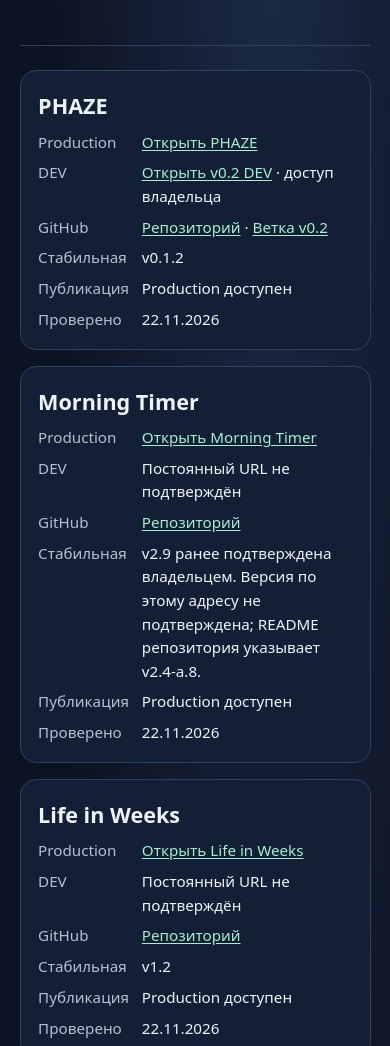
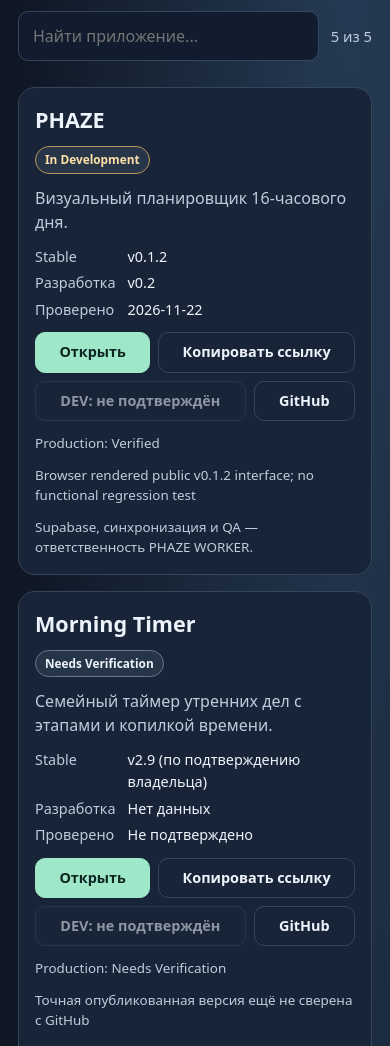
Before and after one commit to studio1037/studio1037-app-hub, a plain HTML site: page index.html in a window 390 px wide. Shown: the part 186-1232 px from the top of the page. Drawn offline with Linux system fonts and the light colour scheme.

Commit message:
feat: render accessible responsive Hub cards from apps.json

```diff
--- a/index.html
+++ b/index.html
@@ -1,62 +1,67 @@
 <!doctype html>
 <html lang="ru">
+<head>
 <meta charset="utf-8">
-<meta name="viewport" content="width=device-width, initial-scale=1">
-<meta name="theme-color" content="#0c1322">
+<meta name="viewport" content="width=device-width,initial-scale=1">
+<meta name="theme-color" content="#101826">
+<meta name="description" content="Studio1037 App Hub: проверенные ссылки на приложения, исходники и среды разработки.">
 <title>Studio1037 · App Hub</title>
 <style>
-:root{color-scheme:dark;--bg:#0c1322;--panel:#131f34;--line:#304158;--text:#edf3ff;--muted:#b3c1d8;--accent:#a4efd0}
-*{box-sizing:border-box}body{margin:0;background:radial-gradient(ellipse at 70% 0,#1d2b47,transparent 60%),var(--bg);color:var(--text);font:1rem/1.55 system-ui,sans-serif}
-main{max-width:1050px;margin:auto;padding:clamp(1rem,5vw,3rem)}header{padding:1.4rem 0 2rem;border-bottom:1px solid var(--line);margin-bottom:1.5rem}.brand{letter-spacing:.14em;color:var(--accent);font-weight:750}
-h1{font-size:clamp(2.7rem,8vw,5.5rem);line-height:1;letter-spacing:-.065em;margin:.5rem 0 1rem}h2{font-size:1.35rem;margin:0 0 .5rem}.muted,dt{color:var(--muted)}
-.apps{display:grid;grid-template-columns:repeat(auto-fit,minmax(min(100%,285px),1fr));gap:1rem}article{background:var(--panel);border:1px solid var(--line);border-radius:1rem;padding:1.1rem;min-width:0}
-dl{display:grid;grid-template-columns:max-content minmax(0,1fr);gap:.45rem .8rem;margin:0}dt,dd{margin:0;font-size:.95rem}dd{overflow-wrap:anywhere}a{color:var(--accent);text-underline-offset:.15em}a:focus-visible{outline:2px solid var(--accent);outline-offset:4px}
-footer{margin-top:2rem;padding-top:1.3rem;border-top:1px solid var(--line);color:var(--muted)}
+:root{color-scheme:dark;--bg:#101826;--panel:#182538;--edge:#34465b;--text:#edf3fa;--muted:#becddd;--accent:#9fe7c9;--focus:#ffd27d}
+*{box-sizing:border-box}body{margin:0;background:radial-gradient(ellipse at 90% 0%,#263c55,transparent 65%),var(--bg);color:var(--text);font:16px/1.5 system-ui,-apple-system,Segoe UI,sans-serif}
+main{max-width:1160px;padding:clamp(18px,4vw,50px);margin:auto}header{margin-bottom:28px} .eyebrow{color:var(--accent);font-weight:750;letter-spacing:.12em;font-size:.85rem}
+h1{font-size:clamp(2.4rem,7vw,4.5rem);letter-spacing:-.05em;margin:8px 0;line-height:1.08}h2{font-size:1.35rem;margin:0}p{margin:9px 0} .muted{color:var(--muted)}
+.toolbar{display:flex;align-items:center;gap:12px;flex-wrap:wrap;margin:26px 0}input{font:inherit;color:var(--text);background:#111d2e;border:1px solid var(--edge);border-radius:10px;padding:12px 14px;flex:1 1 230px;min-width:0}
+.counter{color:var(--muted);font-size:.92rem}.apps{display:grid;grid-template-columns:repeat(auto-fit,minmax(min(100%,315px),1fr));gap:16px}article{background:var(--panel);border:1px solid var(--edge);border-radius:17px;padding:20px;min-width:0;display:flex;flex-direction:column;gap:12px}
+.card-top{display:flex;justify-content:space-between;align-items:flex-start;gap:10px}.pill{font-size:.74rem;line-height:1.3;font-weight:700;border:1px solid #67788a;border-radius:100px;padding:5px 9px;white-space:nowrap;background:#263648}
+.pill.verified{border-color:#538e7c;color:#a8f7d7}.pill.development{border-color:#b79556;color:#ffe0a8}
+.description{color:var(--muted);min-height:3em;margin:0}.meta{display:grid;grid-template-columns:auto minmax(0,1fr);gap:5px 12px;font-size:.9rem;margin:0}.meta dt{color:var(--muted)}.meta dd{margin:0;overflow-wrap:anywhere}.meta small{display:block;color:var(--muted)}
+.actions{display:flex;flex-wrap:wrap;gap:8px;margin-top:auto}.button{appearance:none;border:1px solid #618b83;color:var(--text);background:#23463f;padding:9px 13px;border-radius:10px;text-decoration:none;font:600 .9rem/1.4 system-ui;cursor:pointer}
+.button.primary{background:var(--accent);color:#0d2622;border-color:var(--accent)}.button.secondary{background:transparent;border-color:var(--edge)}.button:disabled{opacity:.55;cursor:not-allowed}a{color:var(--accent)}
+:focus-visible{outline:3px solid var(--focus);outline-offset:3px}.note{color:var(--muted);font-size:.84rem;margin:0}.empty{border:1px dashed var(--edge);border-radius:12px;padding:20px;color:var(--muted)}
+footer{color:var(--muted);border-top:1px solid var(--edge);margin-top:32px;padding-top:18px;font-size:.9rem}#notice{min-height:1.5em;color:var(--accent)}
+@media(max-width:450px){article{padding:16px}.card-top{flex-direction:column}.actions>*{flex:1 1 auto;text-align:center}}
+@media(prefers-reduced-motion:no-preference){.button{transition:filter .15s}.button:hover{filter:brightness(1.12)}}
 </style>
+</head>
+<body>
 <main>
-<header><div class="brand">STUDIO1037</div><h1>App Hub</h1><p class="muted">Приложения, стабильные сборки и среды разработки.</p></header>
-<section class="apps" aria-label="Реестр приложений">
-<article><h2>PHAZE</h2><dl>
-<dt>Production</dt><dd><a href="https://studio1037.github.io/studio1037-phaze/">Открыть PHAZE</a></dd>
-<dt>DEV</dt><dd><a href="https://studio1037-phaze-dev.andypeshkov.chatgpt.site/">Открыть v0.2 DEV</a> · доступ владельца</dd>
-<dt>GitHub</dt><dd><a href="https://github.com/studio1037/studio1037-phaze">Репозиторий</a> · <a href="https://github.com/studio1037/studio1037-phaze/tree/v0.2">Ветка v0.2</a></dd>
-<dt>Стабильная</dt><dd>v0.1.2</dd>
-<dt>Публикация</dt><dd>Production доступен</dd>
-<dt>Проверено</dt><dd><time datetime="2026-11-22">22.11.2026</time></dd>
-</dl></article>
-<article><h2>Morning Timer</h2><dl>
-<dt>Production</dt><dd><a href="https://studio1037.github.io/morningtimer/">Открыть Morning Timer</a></dd>
-<dt>DEV</dt><dd>Постоянный URL не подтверждён</dd>
-<dt>GitHub</dt><dd><a href="https://github.com/studio1037/morningtimer">Репозиторий</a></dd>
-<dt>Стабильная</dt><dd>v2.9 ранее подтверждена владельцем. Версия по этому адресу не подтверждена; README репозитория указывает v2.4-a.8.</dd>
-<dt>Публикация</dt><dd>Production доступен</dd>
-<dt>Проверено</dt><dd><time datetime="2026-11-22">22.11.2026</time></dd>
-</dl></article>
-<article><h2>Life in Weeks</h2><dl>
-<dt>Production</dt><dd><a href="https://life-in-weeks-4000-studio1037.pages.dev/">Открыть Life in Weeks</a></dd>
-<dt>DEV</dt><dd>Постоянный URL не подтверждён</dd>
-<dt>GitHub</dt><dd><a href="https://github.com/studio1037/life-in-weeks">Репозиторий</a></dd>
-<dt>Стабильная</dt><dd>v1.2</dd>
-<dt>Публикация</dt><dd>Production доступен</dd>
-<dt>Проверено</dt><dd><time datetime="2026-11-22">22.11.2026</time></dd>
-</dl></article>
-<article><h2>Class Project Room</h2><dl>
-<dt>Production</dt><dd><a href="https://class-project-room.andypeshkov.chatgpt.site/">Открыть Class Project Room</a></dd>
-<dt>DEV</dt><dd>Постоянный URL не подтверждён</dd>
-<dt>GitHub</dt><dd>Публичный репозиторий не подтверждён</dd>
-<dt>Стабильная</dt><dd>Публикация Sites №11</dd>
-<dt>Публикация</dt><dd>Production доступен</dd>
-<dt>Проверено</dt><dd><time datetime="2026-11-22">22.11.2026</time></dd>
-</dl></article>
-<article><h2>CS Class Timer</h2><dl>
-<dt>Production</dt><dd><a href="https://cs-class-timer.andypeshkov.chatgpt.site/">Открыть CS Class Timer</a></dd>
-<dt>DEV</dt><dd>Постоянный URL не подтверждён</dd>
-<dt>GitHub</dt><dd>Публичный репозиторий не подтверждён</dd>
-<dt>Стабильная</dt><dd>Публикация Sites №15</dd>
-<dt>Публикация</dt><dd>Production доступен</dd>
-<dt>Проверено</dt><dd><time datetime="2026-11-22">22.11.2026</time></dd>
-</dl></article>
-</section>
-<footer><strong>Порядок релизов.</strong> Стабильная версия хранится в <code>main</code>. Разработка идёт в отдельной ветке и проверяется по постоянному DEV-адресу. Production обновляется после проверки и подтверждения владельца.</footer>
+<header><div class="eyebrow">STUDIO1037 · PRODUCT DIRECTORY</div><h1>App Hub</h1><p class="muted">Одна точка входа в приложения, тестовые среды и исходный код. Ссылки и степень их проверки указаны явно.</p></header>
+<div class="toolbar"><input id="search" type="search" aria-label="Поиск приложения" placeholder="Найти приложение..." autocomplete="off"><span class="counter" id="count"></span></div>
+<section class="apps" id="apps" aria-label="Приложения Studio1037"><p class="muted">Загружаем реестр…</p></section>
+<p id="notice" role="status" aria-live="polite"></p>
+<footer><p>Production — стабильная публикация. DEV — отдельная тестовая среда, только если адрес подтверждён. Проверка страницы не означает полного функционального тестирования.</p><p id="registry-meta"></p><p>Обновление production — только после QA и согласования владельца. <a href="https://github.com/studio1037/studio1037-app-hub">Исходники App Hub</a>.</p></footer>
 </main>
-</html>
+<script>
+"use strict";
+const STATUS = new Set(["Verified","In Development","Not Deployed","Needs Verification","Archived"]);
+const labels={"Verified":"Verified","In Development":"In Development","Not Deployed":"Not Deployed","Needs Verification":"Needs Verification","Archived":"Archived"};
+const root=document.getElementById("apps"),count=document.getElementById("count"),notice=document.getElementById("notice"),meta=document.getElementById("registry-meta");
+const search=document.getElementById("search");
+let records=[];
+function el(tag,cls,text){const n=document.createElement(tag);if(cls)n.className=cls;if(text!==undefined)n.textContent=text;return n}
+function safeUrl(s){if(typeof s!=="string")return null;try{const u=new URL(s);return u.protocol==="https:"?u.href:null}catch{return null}}
+function status(value){return STATUS.has(value)?value:"Needs Verification"}
+function badge(value){const s=status(value),n=el("span","pill"+(s==="Verified"?" verified":s==="In Development"?" development":""),labels[s]);return n}
+function link(url,text,cls){const a=el("a","button "+(cls||""),text);a.href=url;a.target="_blank";a.rel="noopener noreferrer";return a}
+function addDetail(dl,title,value){dl.append(el("dt","",title),el("dd","",value||"Не подтверждено"))}
+function actionCopy(url){const b=el("button","button secondary","Копировать ссылку");b.type="button";b.addEventListener("click",async()=>{try{if(navigator.clipboard&&window.isSecureContext){await navigator.clipboard.writeText(url)}else{const field=document.createElement("textarea");field.value=url;field.style.position="fixed";field.style.opacity="0";document.body.append(field);field.select();if(!document.execCommand("copy"))throw Error("copy unavailable");field.remove()}notice.textContent="Ссылка скопирована"}catch{notice.textContent="Не удалось скопировать. Откройте ссылку и скопируйте адрес из браузера."}});return b}
+function renderCard(app){
+ const card=el("article");const head=el("div","card-top");head.append(el("h2","",app.name),badge(app.status));card.append(head,el("p","description",app.description||""));
+ const dl=el("dl","meta");addDetail(dl,"Stable",app.stableVersion);addDetail(dl,"Разработка",app.developmentVersion||"Нет данных");addDetail(dl,"Проверено",app.production?.checkedAt||"Не подтверждено");card.append(dl);
+ const actions=el("div","actions"),p=safeUrl(app.production?.url),d=safeUrl(app.development?.url),gh=safeUrl(app.github);
+ if(p){actions.append(link(p,"Открыть","primary"),actionCopy(p))}else{const b=el("button","button primary","Не опубликовано");b.disabled=true;actions.append(b)}
+ if(d&&app.development?.status==="Verified"){actions.append(link(d,"DEV","secondary"))}
+ else{const b=el("button","button secondary","DEV: не подтверждён");b.disabled=true;actions.append(b)}
+ if(gh)actions.append(link(gh,"GitHub","secondary"));
+ card.append(actions);
+ if(p)card.append(el("p","note","Production: "+status(app.production?.status)));
+ if(app.production?.verification)card.append(el("p","note",app.production.verification));
+ if(app.note)card.append(el("p","note",app.note));
+ return card
+}
+function render(){const q=search.value.trim().toLocaleLowerCase("ru");const filtered=records.filter(a=>(a.name+" "+(a.description||"")).toLocaleLowerCase("ru").includes(q));root.replaceChildren();if(!filtered.length)root.append(el("p","empty","Ничего не найдено"));for(const app of filtered)root.append(renderCard(app));count.textContent=filtered.length+" из "+records.length}
+async function load(){try{const response=await fetch("./apps.json",{cache:"no-store"});if(!response.ok)throw Error("HTTP "+response.status);const data=await response.json();if(!Array.isArray(data.apps))throw Error("invalid registry");const ids=new Set;records=data.apps.filter(a=>{if(!a||typeof a.id!=="string"||typeof a.name!=="string"||ids.has(a.id))return false;ids.add(a.id);return true});meta.textContent="Registry "+(data.registryVersion||"—")+" · Updated "+(data.updatedAt||"—");render()}catch(e){root.replaceChildren(el("p","empty","Не удалось загрузить apps.json. Попробуйте обновить страницу."));count.textContent="Реестр недоступен";notice.textContent="Ошибка загрузки реестра."}}
+search.addEventListener("input",render);load();
+</script>
+</body></html>
```
